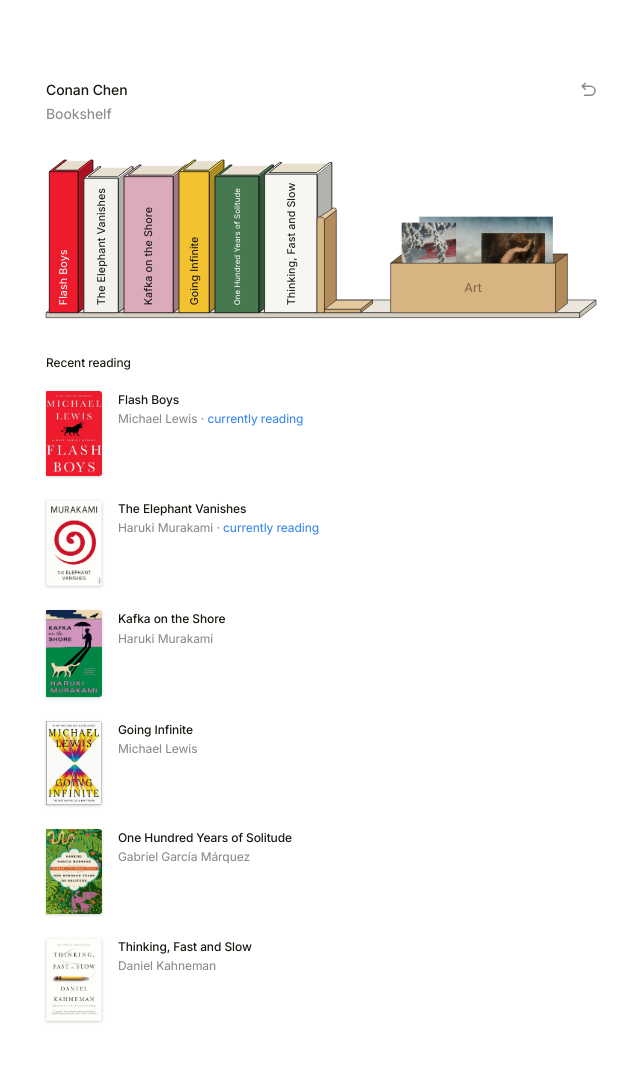
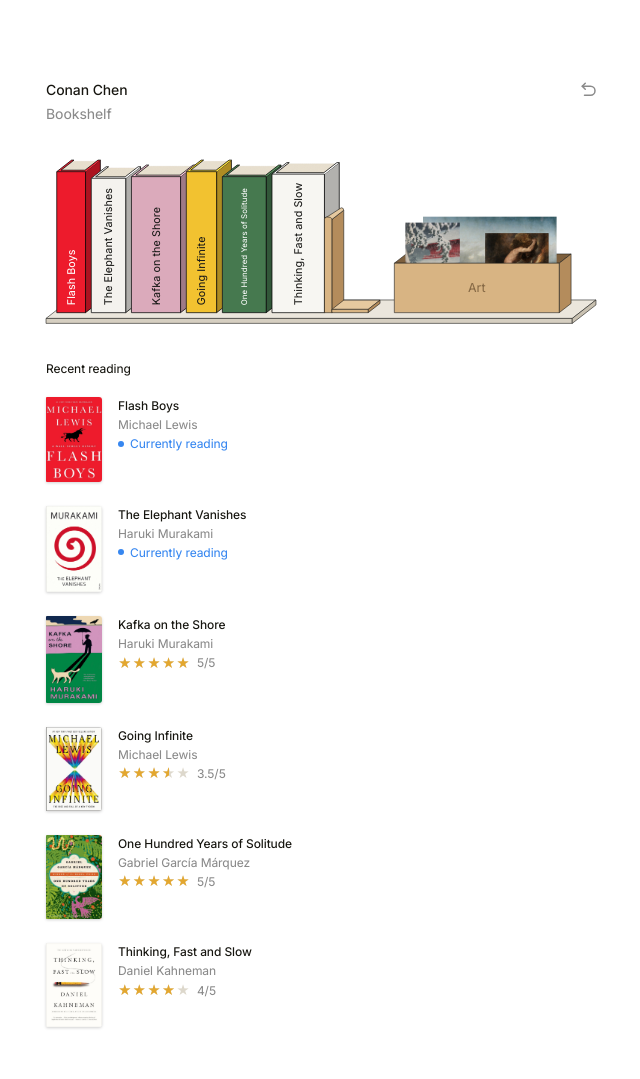
Before and after one commit to conancchen/conancchen.github.io, a Jekyll site: the page built from bookshelf.html, in a window 1280 px wide. Shown: the whole page, without its empty margins (319-959 px from the left). Built offline with Jekyll 4.4.1, drawn with Linux system fonts in a browser that asks for light colours.

Commit message:
bookshelf

```diff
--- a/assets/bookshelf/bookshelf.css
+++ b/assets/bookshelf/bookshelf.css
@@ -5,10 +5,16 @@
  * with :where() so yours always win, whichever stylesheet loads first.)
  */
 :where(.bookshelf) {
-  /* the page's background, which books fade back over */
+  /* the page's background, which books blur back over */
   --bs-bg: #fff;
+  /* how far books and the crate blur and fade when they step back */
+  --bs-recede-blur: 2.5px;
+  --bs-recede-opacity: 0.6;
   --bs-muted: #8a8a8a;
   --bs-accent: rgb(55, 135, 240);
+  /* a rating's stars, filled and not */
+  --bs-star: #e3a72f;
+  --bs-star-empty: #ddd8cc;
   --bs-title-weight: 500;
   /* the lines everything on the shelf is drawn with */
   --bs-line: #1a1a18;
@@ -125,14 +131,16 @@
   transform: translate(-14px, -26px);
 }
 
-/* The other books fade back while one is picked or the art is out */
+/* The other books blur back while one is picked or the art is out, just as
+   the crate does while a book is out */
 .bs-book-art {
-  transition: opacity 0.15s ease;
+  transition: filter 0.2s ease, opacity 0.2s ease;
 }
 
 .bookshelf.has-picked .bs-book:not(.is-picked) .bs-book-art,
 .bookshelf.has-art .bs-book:not(.is-picked) .bs-book-art {
-  opacity: 0.4;
+  filter: blur(var(--bs-recede-blur));
+  opacity: var(--bs-recede-opacity);
 }
 
 /* Books are outlined a little heavier than the rest of the shelf */
@@ -196,8 +204,8 @@
 
 /* While a book is out, the crate blurs back */
 .bookshelf.has-picked .bs-crate-body {
-  filter: blur(2.5px);
-  opacity: 0.6;
+  filter: blur(var(--bs-recede-blur));
+  opacity: var(--bs-recede-opacity);
 }
 
 /* When the crate is hovered or opened, the prints in it rise up out of it,
@@ -210,6 +218,23 @@
 .bs-crate.is-open .bs-print {
   transform: translateY(-36px);
   transition-delay: calc(var(--k, 0) * 0.06s);
+}
+
+/* A print that's flown out of the crate leaves it empty */
+.bs-print.is-out {
+  opacity: 0;
+}
+
+/* A painting on its way between the crate and the Art section, over
+   everything else */
+.bs-flight {
+  position: absolute;
+  z-index: 3;
+  margin: 0;
+  object-fit: cover;
+  border-radius: 3px;
+  box-shadow: 0 6px 18px rgba(0, 0, 0, 0.18);
+  pointer-events: none;
 }
 
 /* The Art section, opened from the crate: it slides open above the reading
@@ -354,7 +379,7 @@
 }
 
 .bs-read {
-  display: none;
+  display: flex;
   gap: 16px;
   padding: 12px 0;
   outline: none;
@@ -367,20 +392,7 @@
   cursor: default;
 }
 
-.bs-read.is-shown {
-  display: flex;
-  animation: bs-read-in 0.25s ease;
-}
-
-@keyframes bs-read-in {
-  from {
-    opacity: 0;
-    transform: translateY(-3px);
-  }
-}
-
-/* While one line is hovered, the others blur back, like the crate does while
-   a book is out */
+/* While a book is out, the other lines blur back, like the crate does */
 .bs-read.is-dimmed {
   filter: blur(2px);
   opacity: 0.5;
@@ -436,17 +448,74 @@
   color: var(--bs-muted);
 }
 
-.bs-read-author {
+.bs-read-by,
+.bs-now {
   white-space: nowrap;
 }
 
+/* A book still being read gets a blue dot, pulsing like the timeline's
+   "now" on the home page */
 .bs-now {
+  display: flex;
+  align-items: center;
+  gap: 6px;
   color: var(--bs-accent);
-  /* drops to the next line whole rather than splitting */
+}
+
+.bs-now::before {
+  content: '';
+  flex: none;
+  width: 6px;
+  height: 6px;
+  border-radius: 50%;
+  background: var(--bs-accent);
+  animation: bs-now-pulse 2.4s ease-out infinite;
+}
+
+@keyframes bs-now-pulse {
+  0% {
+    box-shadow: 0 0 0 0 color-mix(in srgb, var(--bs-accent) 50%, transparent);
+  }
+  70%,
+  100% {
+    box-shadow: 0 0 0 5px color-mix(in srgb, var(--bs-accent) 0%, transparent);
+  }
+}
+
+/* A rating: its stars, then the number */
+.bs-rating {
+  display: flex;
+  align-items: center;
+  gap: 6px;
   white-space: nowrap;
 }
 
+.bs-rating-num {
+  color: var(--bs-muted);
+}
+
+/* The filled stars sit over the empty ones, cut off where the rating ends */
+.bs-stars {
+  position: relative;
+  font-size: 13px;
+  line-height: 1;
+  letter-spacing: 1px;
+  white-space: nowrap;
+}
+
+.bs-stars-empty {
+  color: var(--bs-star-empty);
+}
+
+.bs-stars-fill {
+  position: absolute;
+  top: 0;
+  left: 0;
+  overflow: hidden;
+  color: var(--bs-star);
+}
+
 @media (prefers-reduced-motion: reduce) {
-  .bs-read.is-shown { animation: none; }
-  .bs-book-lift, .bs-crate-body, .bs-print { transition: none; }
+  .bs-now::before { animation: none; }
+  .bs-book-lift, .bs-book-art, .bs-crate-body, .bs-print { transition: none; }
 }
--- a/assets/bookshelf/bookshelf.js
+++ b/assets/bookshelf/bookshelf.js
@@ -39,7 +39,7 @@
     labels: {
       shelf: "A shelf of what I'm reading now and just finished",
       reading: 'Recent reading',
-      current: 'currently reading',
+      current: 'Currently reading',
       art: 'Selected art',
       crate: 'Art'
     }
@@ -48,10 +48,15 @@
   // The drawing, in its own units: the svg scales to fill its container
   // W: the whole width; LINE: where the books stand; PLANK: the plank's
   // front edge; GAP: between books; DX, DY: how far back-and-up depth runs
-  var W = 667, LINE = 190, PLANK = 6, GAP = 7, DX = 9, DY = -7, X0 = 4;
-  var H = LINE + 16;
+  var W = 667, LINE = 190, PLANK = 6, GAP = 7, DX = 9, DY = -7;
   // How deep a book runs, in DX/DY steps, and the plank (deeper than the books)
   var BOOK_DEEP = 2, PLANK_DEEP = 2.2, CRATE_DEEP = 1.6;
+  // How far the plank comes out in front of the books, in the same steps, so
+  // they stand a little back on it
+  var PLANK_FRONT = 1;
+  // Where the first book stands (past the plank's front corner), and the
+  // whole height, down past the plank's front edge
+  var X0 = 4 + DX * PLANK_FRONT, H = LINE - DY * PLANK_FRONT + 16;
   // How thick a page is: a book's thickness is in proportion to its pages,
   // unless there are too many to fit, when they all come out thinner
   var PAGE_W = 0.1275;
@@ -92,6 +97,8 @@
       pages: Math.max(40, +b.pages || 300),
       height: Math.min(180, Math.max(90, +b.height || 165)),
       current: !!b.current,
+      // out of 5, to the nearest half star
+      rating: b.rating == null || isNaN(+b.rating) ? null : Math.min(5, Math.max(0, Math.round(b.rating * 2) / 2)),
       note: b.note ? String(b.note) : ''
     };
   }
@@ -151,7 +158,6 @@
         var img = html('img', '', fig);
         img.src = a.src;
         img.alt = a.alt;
-        img.loading = 'lazy';
         img.style.aspectRatio = a.aspect;
         var cap = html('figcaption', '', fig);
         html('span', 'bs-art-title', cap, a.title);
@@ -180,9 +186,20 @@
       }
       var text = html('span', 'bs-read-text', li);
       html('span', 'bs-read-title', text, b.title);
-      var by = html('span', 'bs-read-by', text);
-      if (b.author) html('span', 'bs-read-author', by, b.author);
-      if (b.current) html('span', 'bs-now', by, (b.author ? ' · ' : '') + o.labels.current);
+      if (b.author) html('span', 'bs-read-by', text, b.author);
+      if (b.current) html('span', 'bs-now', text, o.labels.current);
+      if (b.rating !== null) {
+        // five stars greyed, with the filled ones laid over them as far as
+        // the rating goes (so a half star is half filled), and the number
+        // beside them
+        var rating = html('span', 'bs-rating', text);
+        var stars = html('span', 'bs-stars', rating);
+        stars.setAttribute('role', 'img');
+        stars.setAttribute('aria-label', b.rating + ' out of 5 stars');
+        html('span', 'bs-stars-fill', stars, '★★★★★').style.width = b.rating / 5 * 100 + '%';
+        html('span', 'bs-stars-empty', stars, '★★★★★');
+        html('span', 'bs-rating-num', rating, b.rating + '/5').setAttribute('aria-hidden', 'true');
+      }
       if (b.note) html('span', 'bs-note', text, b.note);
       return li;
     });
@@ -200,11 +217,14 @@
       return 'rgb(' + c.join(',') + ')';
     }
 
-    // A plank: its top surface running back, then its front edge
+    // A plank: its top surface running back, then its front edge, out in
+    // front of where the books stand. plankEnd is where its right end meets
+    // the line the books stand on.
     var plankEnd = W - DX * PLANK_DEEP;
-    el('polygon', { points: pts([[0, LINE], [plankEnd, LINE], [W, LINE + DY * PLANK_DEEP], [DX * PLANK_DEEP, LINE + DY * PLANK_DEEP]]), 'class': 'bs-plank-top' });
-    el('rect', { x: 0, y: LINE, width: plankEnd, height: PLANK, 'class': 'bs-plank-front' });
-    el('polygon', { points: pts([[plankEnd, LINE], [W, LINE + DY * PLANK_DEEP], [W, LINE + DY * PLANK_DEEP + PLANK], [plankEnd, LINE + PLANK]]), 'class': 'bs-plank-end' });
+    var frontY = LINE - DY * PLANK_FRONT, frontR = plankEnd - DX * PLANK_FRONT, backY = LINE + DY * PLANK_DEEP;
+    el('polygon', { points: pts([[0, frontY], [frontR, frontY], [W, backY], [DX * (PLANK_FRONT + PLANK_DEEP), backY]]), 'class': 'bs-plank-top' });
+    el('rect', { x: 0, y: frontY, width: frontR, height: PLANK, 'class': 'bs-plank-front' });
+    el('polygon', { points: pts([[frontR, frontY], [W, backY], [W, backY + PLANK], [frontR, frontY + PLANK]]), 'class': 'bs-plank-end' });
 
     // If the books, the bookend and the crate won't all fit on the plank,
     // the books come out thinner, all alike
@@ -308,10 +328,11 @@
     // The art crate: an open wooden crate past the books, its inside in
     // shadow, with the prints standing in it. It sits centered in the
     // stretch between the bookend and the plank's front corner.
-    var crate = null;
+    var crate = null, crateTop = 0;
     if (hasArt) {
       var binW = CRATE_W, binH = CRATE_H, deep = [DX * CRATE_DEEP, DY * CRATE_DEEP];
       var binL = (x + plankEnd - binW - deep[0]) / 2, binT = LINE - binH;
+      crateTop = binT;
       crate = el('g', { 'class': 'bs-crate', tabindex: 0, role: 'button', 'aria-expanded': 'false', 'aria-controls': artSection.id, 'aria-label': o.labels.crate + ': show the paintings', 'aria-pressed': 'false' });
       // A backing in the page's color fills the crate's outline, so when the
       // crate blurs back the shelf behind it doesn't show through (and, as
@@ -339,6 +360,8 @@
         var img = el('image', { href: p.a.src, x: L, y: base - p.h, width: p.w, height: p.h, preserveAspectRatio: 'xMidYMid slice', 'class': 'bs-print' }, body);
         img.style.setProperty('--k', k);
         img.style.setProperty('--n', n);
+        p.a.print = img;
+        p.a.k = k;
       });
       el('polygon', { points: pts([[binL + binW, binT], [binL + binW + deep[0], binT + deep[1]], [binL + binW + deep[0], LINE + deep[1]], [binL + binW, LINE]]), 'class': 'bs-line bs-crate-side' }, body);
       el('rect', { x: binL, y: binT, width: binW, height: binH, 'class': 'bs-line bs-crate-front' }, body);
@@ -391,30 +414,28 @@
       });
     }
 
-    // Hovering (or focusing) a book on the shelf pops it up and narrows the
-    // list to just its line; pressing a book pins it that way until it's
-    // pressed again or Esc. Hovering a line in the list pops its book out
-    // too, but leaves the list as it is, so the line doesn't move out from
-    // under the cursor. Hovering the crate opens the Art section above the
-    // list (pressing pins it). A book and the art are never out at once:
-    // whatever's under the cursor shows, a book over the art; otherwise
-    // whatever's pinned, and pinning one unpins the other. While a book is
-    // out, the crate blurs back; while the art is out, the books fade.
+    // Hovering (or focusing) a book on the shelf pops it up, and the other
+    // lines in the list blur back; pressing a book pins it out that way until
+    // it's pressed again, Esc, or a click anywhere else. Hovering or pressing
+    // a line in the list does the same as hovering or pressing its book.
+    // Hovering the crate opens the Art section above the list (pressing pins
+    // it). A book and the art are never out at once: whatever's under the
+    // cursor shows, a book over the art; otherwise whatever's pinned, and
+    // pinning one unpins the other. While a book is out, the crate blurs
+    // back; while the art is out, the books do.
     var pinned = null, hovered = null, listHovered = null;
     var artPinned = false, artHover = false;
     function update() {
       var book = hovered !== null ? hovered : artHover ? null : pinned;
       var art = hovered === null && (artHover || artPinned);
-      var shown = book;
       if (book === null && !art && listHovered !== null) book = listHovered;
       groups.forEach(function (g, j) {
         g.classList.toggle('is-picked', j === book);
         g.setAttribute('aria-pressed', j === pinned);
       });
-      // the other lines in the list blur back, as the shelf's books fade
+      // the other lines in the list blur back, as the shelf's books do
       reads.forEach(function (r, j) {
-        r.classList.toggle('is-shown', shown === null || j === shown);
-        r.classList.toggle('is-dimmed', shown === null && book !== null && j !== book);
+        r.classList.toggle('is-dimmed', book !== null && j !== book);
       });
       list.hidden = art;
       root.classList.toggle('has-picked', book !== null);
@@ -424,12 +445,95 @@
         crate.classList.toggle('is-open', art);
         crate.setAttribute('aria-expanded', art);
         crate.setAttribute('aria-pressed', artPinned);
+        if (art !== artOpen) {
+          artOpen = art;
+          ART.forEach(function (a) { fly(a, art); });
+        }
       }
+    }
+
+    // Opening the crate, each painting flies up out of it, one after
+    // another, and lands in its place in the Art section, leaving the crate
+    // empty; closing, they fly back down into it. A painting turned back
+    // mid-flight turns around from wherever it's got to.
+    var artOpen = false;
+    function printRect(a) {
+      // where the print stands at rest in the crate, not risen, and how much
+      // of it the crate's front hides
+      var m = svg.getScreenCTM(), b = a.print.getBBox();
+      var top = m.f + b.y * m.d, height = b.height * m.d;
+      return { left: m.e + b.x * m.a, top: top, width: b.width * m.a, height: height,
+        hidden: Math.max(0, top + height - (m.f + crateTop * m.d)) };
+    }
+    function flightRect(clone) {
+      // where a painting in the air has got to, cut off as it now is
+      var r = clone.getBoundingClientRect(), cut = /inset\(\S+ \S+ ([\d.]+)px/.exec(getComputedStyle(clone).clipPath);
+      return { left: r.left, top: r.top, width: r.width, height: r.height, hidden: cut ? +cut[1] : 0 };
+    }
+    function fly(a, open) {
+      if (matchMedia('(prefers-reduced-motion: reduce)').matches) return;
+      var home = root.getBoundingClientRect();
+      var turning = a.flight;
+      var from = turning ? flightRect(turning) : open ? printRect(a) : a.img.getBoundingClientRect();
+      var to = open ? a.img.getBoundingClientRect() : printRect(a);
+      if (turning) turning.remove();
+      // a painting in the crate is cut off at the crate's front, so it
+      // slips in and out behind it
+      function at(r) {
+        return { left: r.left - home.left + 'px', top: r.top - home.top + 'px', width: r.width + 'px', height: r.height + 'px',
+          clipPath: 'inset(0 0 ' + (r.hidden || 0) + 'px 0 round 3px)' };
+      }
+      var clone = html('img', 'bs-flight', root);
+      clone.src = a.src;
+      clone.alt = '';
+      // stacked as they stand in the crate, back to front
+      clone.style.zIndex = 3 + a.k;
+      clone.open = open;
+      a.flight = clone;
+      a.print.classList.add('is-out');
+      a.img.style.visibility = 'hidden';
+      // Out of the crate it first rises straight up until it's clear of the
+      // front, then flies to its place; back in, it flies to just over the
+      // crate, then sinks straight down into it. (One turned around in the
+      // air flies straight back.)
+      var frames, inCrate = open ? from : to;
+      if (turning || !inCrate.hidden) {
+        frames = [at(from), at(to)];
+        frames[0].easing = 'cubic-bezier(0.22, 1, 0.36, 1)';
+      } else {
+        var over = at({ left: inCrate.left, top: inCrate.top - inCrate.hidden - 10, width: inCrate.width, height: inCrate.height });
+        frames = [at(from), over, at(to)];
+        over.offset = open ? 0.3 : 0.6;
+        frames[0].easing = open ? 'cubic-bezier(0.33, 1, 0.68, 1)' : 'cubic-bezier(0.45, 0, 0.55, 1)';
+        over.easing = open ? 'cubic-bezier(0.45, 0, 0.55, 1)' : 'cubic-bezier(0.32, 0, 0.67, 0)';
+      }
+      var order = open ? a.k : ART.length - 1 - a.k;
+      clone.animate(frames, {
+        duration: turning ? 250 : open ? 550 : 750,
+        delay: turning ? 0 : order * (open ? 40 : 70),
+        fill: 'both'
+      }).onfinish = function () {
+        // A painting that's landed waits where it is, still in the air,
+        // until they all have, so one still flying never passes through one
+        // that's already back in its place
+        clone.landed = true;
+        if (!ART.every(function (b) { return !b.flight || b.flight.landed; })) return;
+        ART.forEach(function (b) {
+          if (!b.flight) return;
+          if (!b.flight.open) b.print.classList.remove('is-out');
+          b.flight.remove();
+          b.flight = null;
+          b.img.style.visibility = '';
+        });
+      };
     }
     function pin(i) {
       pinned = pinned === i ? null : i;
       if (pinned !== null) artPinned = false;
+      // a press settles it, so a book put back goes back even with the
+      // cursor still over it or its line
       hovered = null;
+      listHovered = null;
       artHover = false;
       update();
     }
@@ -440,12 +544,19 @@
       // hover it started would otherwise hang on
       hovered = null;
       artHover = false;
+      clearTimeout(artHoverTimer);
       update();
     }
     if (crate) {
-      crate.addEventListener('mouseenter', function () { artHover = true; update(); });
+      // the cursor has to rest on the crate a moment to open it, so one just
+      // passing over doesn't send the paintings flying
+      var artHoverTimer = null;
+      crate.addEventListener('mouseenter', function () {
+        clearTimeout(artHoverTimer);
+        artHoverTimer = setTimeout(function () { artHover = true; update(); }, 120);
+      });
       crate.addEventListener('focus', function () { artHover = true; update(); });
-      crate.addEventListener('mouseleave', function () { artHover = false; update(); });
+      crate.addEventListener('mouseleave', function () { clearTimeout(artHoverTimer); artHover = false; update(); });
       crate.addEventListener('blur', function () { artHover = false; update(); });
       crate.addEventListener('click', pinArt);
       crate.addEventListener('keydown', function (e) {
@@ -457,6 +568,16 @@
       // Esc closes an open painting first
       if (artPinned && (!box || box.hidden)) { artPinned = false; update(); }
       if (pinned !== null) pin(pinned);
+    });
+    // A pulled-out book also goes back with a click or tap anywhere but on a
+    // book, its line or the crate (they handle their own), unless it ends a
+    // drag
+    var sorted = false;
+    document.addEventListener('click', function (e) {
+      if (pinned === null || dragged || sorted) return;
+      if (crate && crate.contains(e.target)) return;
+      if (groups.concat(reads).some(function (g) { return g.contains(e.target); })) return;
+      pin(pinned);
     });
 
     // The books can be put in a new order, by dragging them along the shelf
@@ -483,7 +604,7 @@
     }
     // Stacks the books in order, each covering the side of the one before
     // it, and puts the list in the same order (with CSS rather than moving
-    // the lines, so they don't replay their fade-in)
+    // the lines)
     function settle(changed) {
       place();
       order.forEach(function (j, k) {
@@ -646,6 +767,9 @@
         reads[i].style.transform = '';
         listHovered = e.pointerType === 'mouse' && reads[i].contains(e.target) ? i : null;
         update();
+        // the click that ends it doesn't put a pulled-out book back
+        sorted = true;
+        setTimeout(function () { sorted = false; }, 0);
       }
       sort = null;
     }
@@ -676,6 +800,11 @@
       r.addEventListener('focus', on);
       r.addEventListener('mouseleave', off);
       r.addEventListener('blur', off);
+      // pressing a line pulls its book out, as pressing the book does
+      r.addEventListener('click', function () { if (!sorted) pin(j); });
+      r.addEventListener('keydown', function (e) {
+        if (e.key === 'Enter' || e.key === ' ') { e.preventDefault(); pin(j); }
+      });
       if (!o.reorder) return;
       r.addEventListener('pointerdown', function (e) { if (e.button === 0 && !drag) startSort(j, e); });
       r.addEventListener('keydown', function (e) {
```
Also changed, not shown: _data/books.yml (+6 -1 lines), assets/bookshelf/README.md (+1 -1 lines).
